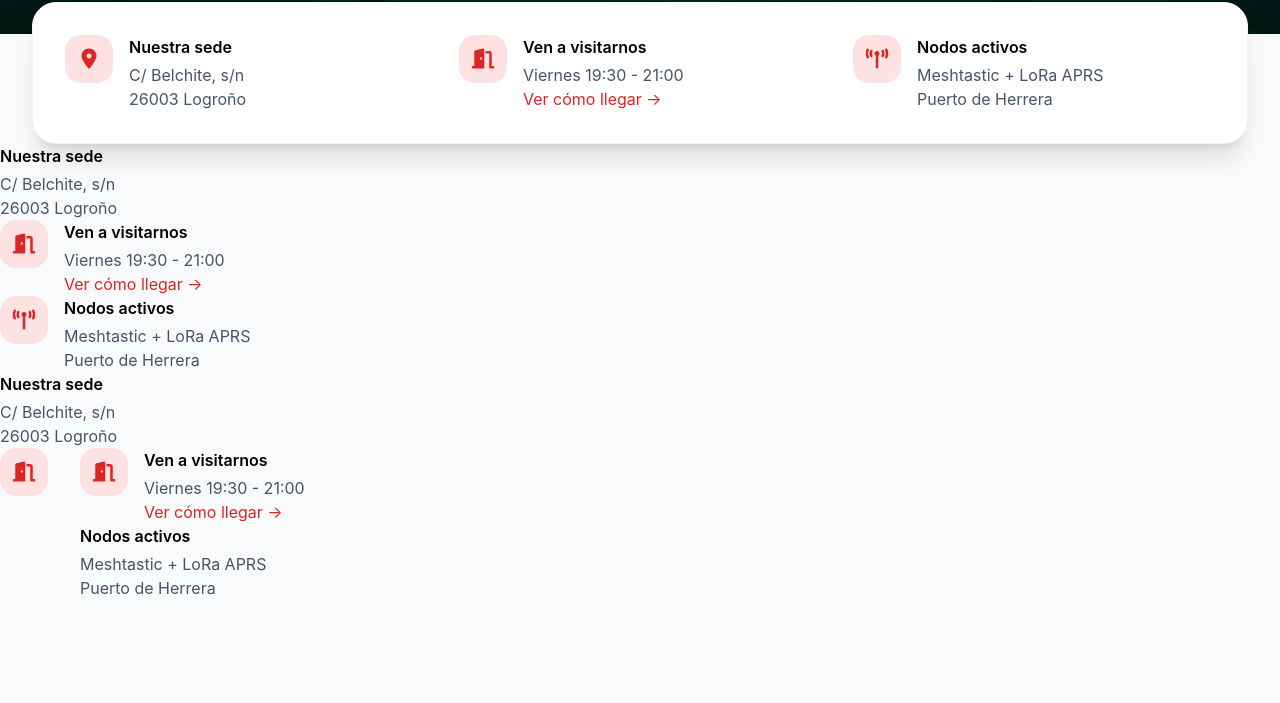
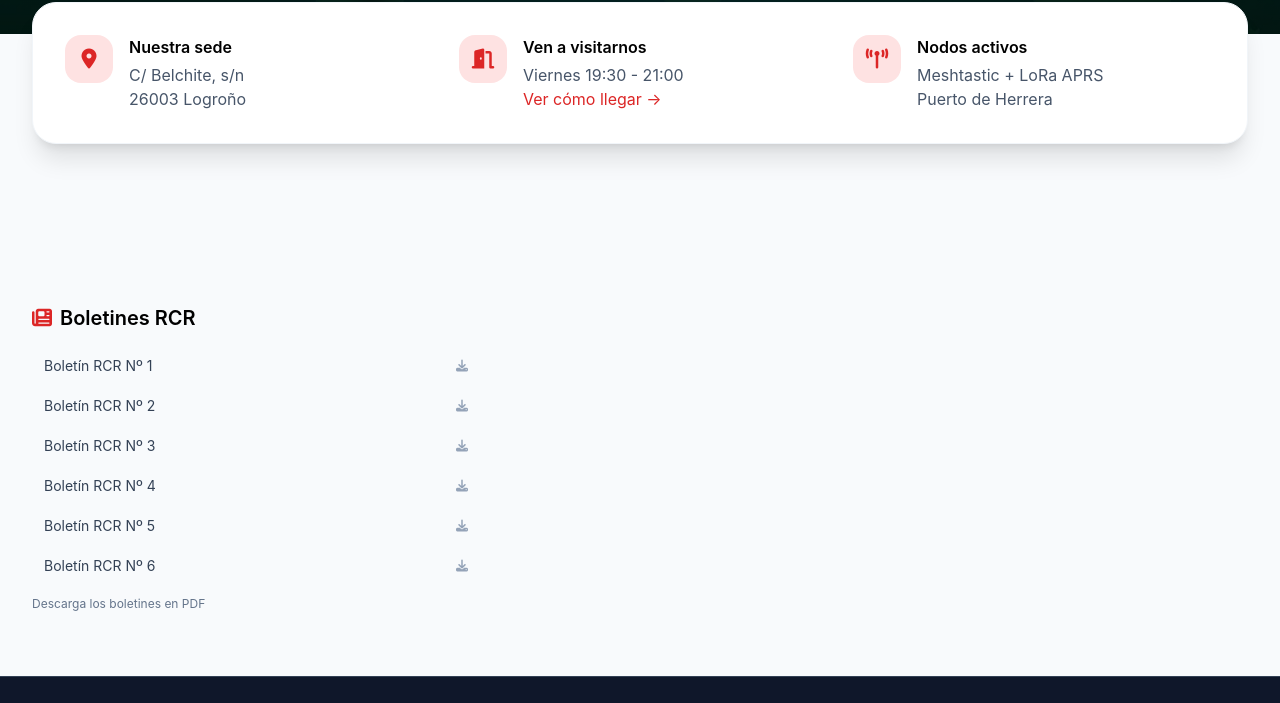
Before and after one commit to kurrutako/RadioclubRioja, a website: page index.html in a window 1280 px wide. Shown: the part 571-1274 px from the top of the page. Drawn offline with nearby package versions, Linux system fonts and the light colour scheme.

Commit message:
Fix: Remove duplicated and malformed HTML in quick info section

```diff
--- a/index.html
+++ b/index.html
@@ -96,57 +96,6 @@
             </div>
         </div>
     </div>
-            <div>
-                <div class="font-semibold">Nuestra sede</div>
-                <div class="text-slate-600 mt-1">C/ Belchite, s/n<br>26003 Logroño</div>
-            </div>
-        </div>
-        <div class="flex gap-x-4">
-            <div class="w-12 h-12 bg-red-100 text-red-600 rounded-2xl flex items-center justify-center flex-shrink-0">
-                <i class="fa-solid fa-door-open text-xl"></i>
-            </div>
-            <div>
-                <div class="font-semibold">Ven a visitarnos</div>
-                <div class="text-slate-600 mt-1">Viernes 19:30 - 21:00<br><a href="sede.html" class="text-red-600 hover:underline">Ver cómo llegar →</a></div>
-            </div>
-        </div>
-        <div class="flex gap-x-4">
-            <div class="w-12 h-12 bg-red-100 text-red-600 rounded-2xl flex items-center justify-center flex-shrink-0">
-                <i class="fa-solid fa-broadcast-tower text-xl"></i>
-            </div>
-            <div>
-                <div class="font-semibold">Nodos activos</div>
-                <div class="text-slate-600 mt-1">Meshtastic + LoRa APRS<br>Puerto de Herrera</div>
-            </div>
-        </div>
-    </div>
-                <div>
-                    <div class="font-semibold">Nuestra sede</div>
-                    <div class="text-slate-600 mt-1">C/ Belchite, s/n<br>26003 Logroño</div>
-                </div>
-            </div>
-            <div class="flex gap-x-4">
-                <div class="w-12 h-12 bg-red-100 text-red-600 rounded-2xl flex items-center justify-center flex-shrink-0">
-                    <i class="fa-solid fa-door-open text-xl"></i>
-                </div>
-                <div>
-                </div>
-                <div>
-            <div class="flex gap-x-4">
-                <div class="w-12 h-12 bg-red-100 text-red-600 rounded-2xl flex items-center justify-center flex-shrink-0">
-                    <i class="fa-solid fa-door-open text-xl"></i>
-                </div>
-                <div>
-                    <div class="font-semibold">Ven a visitarnos</div>
-                    <div class="text-slate-600 mt-1">Viernes 19:30 - 21:00<br><a href="sede.html" class="text-red-600 hover:underline">Ver cómo llegar →</a></div>
-                </div>
-            </div>
-                    <div class="font-semibold">Nodos activos</div>
-                    <div class="text-slate-600 mt-1">Meshtastic + LoRa APRS<br>Puerto de Herrera</div>
-                </div>
-            </div>
-        </div>
-    </div>
 
     <!-- Resto del contenido... -->
     <div class="max-w-screen-xl mx-auto px-8 py-20 text-center text-slate-500">
@@ -159,27 +108,27 @@
                 Boletines RCR
             </h3>
             <div class="space-y-1 text-sm">
-                <a href="http://ea1rcr.ure.es/documentos/Bolet%C3%ADn_01_ea1rcr.pdf" target="_blank" class="flex items-center justify-between py-2 px-3 rounded-lg hover:bg-slate-100 text-slate-700 hover:text-slate-900 transition-colors">
+                <a href="http://ea1rcr.ure.es/documentos/Bolet%C3%ADn_01_ea1rcr.pdf" target="_blank" class="flex items-center justify-between py-2 px-3 rounded-lg hover:bg-slate-100 text-slate-700">
                     <span>Boletín RCR Nº 1</span>
                     <i class="fa-solid fa-download text-slate-400 text-xs"></i>
                 </a>
-                <a href="http://ea1rcr.ure.es/documentos/Bolet%C3%ADn_02_ea1rcr.pdf" target="_blank" class="flex items-center justify-between py-2 px-3 rounded-lg hover:bg-slate-100 text-slate-700 hover:text-slate-900 transition-colors">
+                <a href="http://ea1rcr.ure.es/documentos/Bolet%C3%ADn_02_ea1rcr.pdf" target="_blank" class="flex items-center justify-between py-2 px-3 rounded-lg hover:bg-slate-100 text-slate-700">
                     <span>Boletín RCR Nº 2</span>
                     <i class="fa-solid fa-download text-slate-400 text-xs"></i>
                 </a>
-                <a href="http://ea1rcr.ure.es/documentos/Bolet%C3%ADn_03_ea1rcr.pdf" target="_blank" class="flex items-center justify-between py-2 px-3 rounded-lg hover:bg-slate-100 text-slate-700 hover:text-slate-900 transition-colors">
+                <a href="http://ea1rcr.ure.es/documentos/Bolet%C3%ADn_03_ea1rcr.pdf" target="_blank" class="flex items-center justify-between py-2 px-3 rounded-lg hover:bg-slate-100 text-slate-700">
                     <span>Boletín RCR Nº 3</span>
                     <i class="fa-solid fa-download text-slate-400 text-xs"></i>
                 </a>
-                <a href="http://ea1rcr.ure.es/documentos/Bolet%C3%ADn_04_ea1rcr.pdf" target="_blank" class="flex items-center justify-between py-2 px-3 rounded-lg hover:bg-slate-100 text-slate-700 hover:text-slate-900 transition-colors">
+                <a href="http://ea1rcr.ure.es/documentos/Bolet%C3%ADn_04_ea1rcr.pdf" target="_blank" class="flex items-center justify-between py-2 px-3 rounded-lg hover:bg-slate-100 text-slate-700">
                     <span>Boletín RCR Nº 4</span>
                     <i class="fa-solid fa-download text-slate-400 text-xs"></i>
                 </a>
-                <a href="http://ea1rcr.ure.es/documentos/Bolet%C3%ADn_05_ea1rcr.pdf" target="_blank" class="flex items-center justify-between py-2 px-3 rounded-lg hover:bg-slate-100 text-slate-700 hover:text-slate-900 transition-colors">
+                <a href="http://ea1rcr.ure.es/documentos/Bolet%C3%ADn_05_ea1rcr.pdf" target="_blank" class="flex items-center justify-between py-2 px-3 rounded-lg hover:bg-slate-100 text-slate-700">
                     <span>Boletín RCR Nº 5</span>
                     <i class="fa-solid fa-download text-slate-400 text-xs"></i>
                 </a>
-                <a href="http://ea1rcr.ure.es/documentos/Bolet%C3%ADn_06_ea1rcr.pdf" target="_blank" class="flex items-center justify-between py-2 px-3 rounded-lg hover:bg-slate-100 text-slate-700 hover:text-slate-900 transition-colors">
+                <a href="http://ea1rcr.ure.es/documentos/Bolet%C3%ADn_06_ea1rcr.pdf" target="_blank" class="flex items-center justify-between py-2 px-3 rounded-lg hover:bg-slate-100 text-slate-700">
                     <span>Boletín RCR Nº 6</span>
                     <i class="fa-solid fa-download text-slate-400 text-xs"></i>
                 </a>
```
